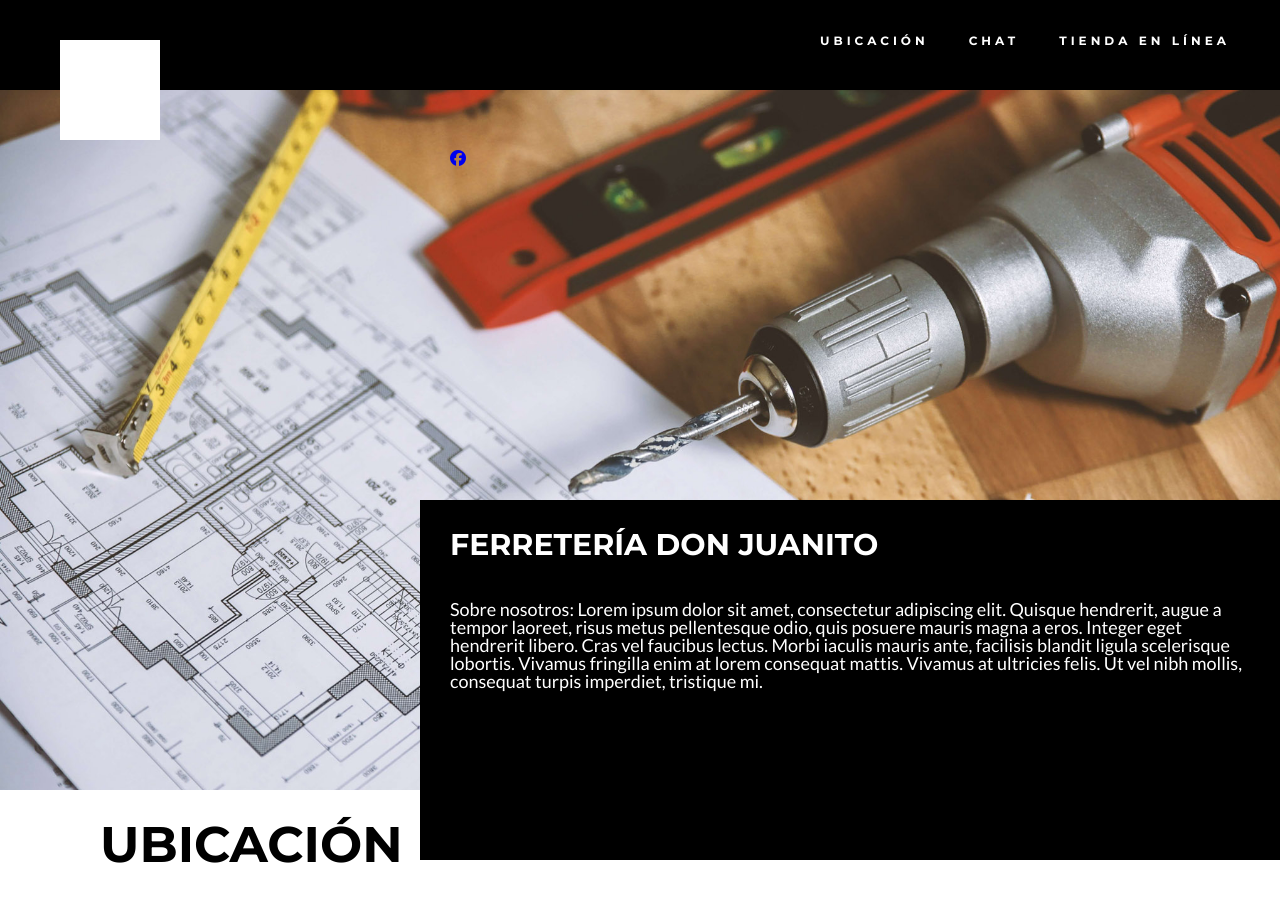
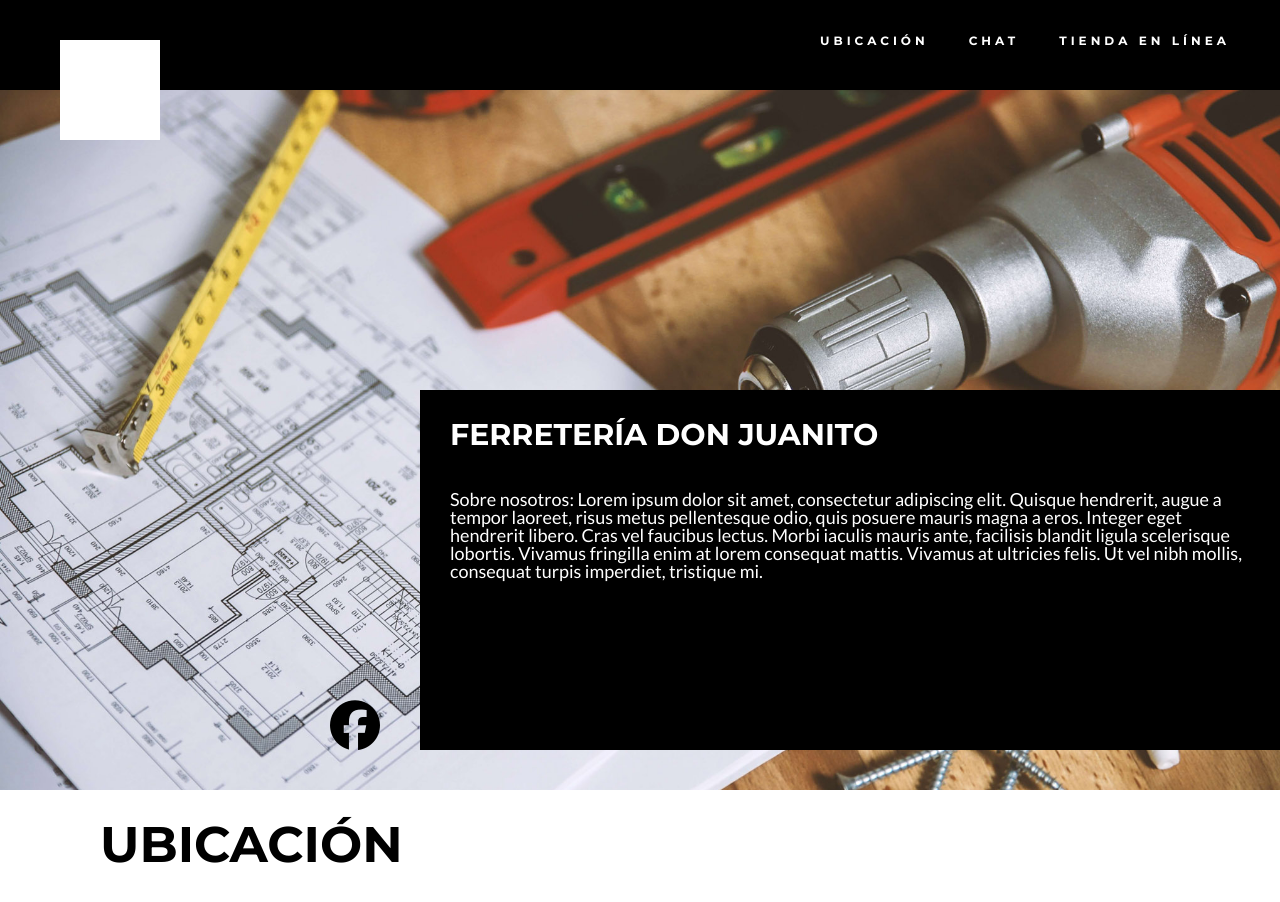
Before and after one commit to dianagrc/demo_minegociojrz, a plain HTML site: page index.html in a window 1280 px wide. Shown: the top 902 px of the page. Drawn offline with Linux system fonts and the light colour scheme; grey boxes are pictures that could not be loaded.

Commit message:
Botón de facebook acomodado

```diff
--- a/css/main.css
+++ b/css/main.css
@@ -1,14 +1,11 @@
-
-
-
 body {
     margin: 0px;
     padding: 0px !important;
-    -webkit-box-sizing: border-box ;
+    -webkit-box-sizing: border-box;
     box-sizing: border-box;
 }
 
-nav{
+nav {
 
     width: 100%;
     height: 90px;
@@ -16,13 +13,13 @@ nav{
     background-color: black;
 }
 
-	nav ul{
+nav ul {
     height: auto;
     padding: 32px;
     float: right;
 }
 
-     nav li{
+nav li {
     display: inline;
     padding: 18px;
     font-size: 12px;
@@ -33,26 +30,30 @@ nav{
 
 }
 
-     nav a{ /* hyper */
+nav a {
+    /* hyper */
     text-decoration: none;
     color: white;
-            transition: all 1s ease; /* default state for hover */
+    -webkit-transition: all 1s ease;
+    transition: all 1s ease;
+    /* default state for hover */
 }
 
-    nav a:hover {
+nav a:hover,
+.facebook i:hover {
     color: orangered;
 }
 
 
 
-.content{
+.content {
     margin-top: auto;
     width: 100%;
     height: 700px;
 
 }
 
-.about{
+.about {
     width: 100%;
     height: 700px;
     background-image: url(../img/tools.jpg);
@@ -60,15 +61,7 @@ nav{
     z-index: 0;
 }
 
-
-.fab{
-    width: 50px;
-    height: 50px;
-    margin-left: 450px;
-    padding-top: 60px;
-    z-index: 5;
-}
-.logocontainer{
+.logocontainer {
     height: 100px;
     position: absolute;
     margin-top: -50px;
@@ -79,9 +72,28 @@ nav{
 
 }
 
+.infocontainer {
+    height: 100%;
+    display: -webkit-box;
+    display: -ms-flexbox;
+    display: flex;
+}
 
+.facebook {
+    position: absolute;
+    right: 0;
+    margin-right: 900px;
+    margin-top: 610px;
+}
 
-.about .info{
+.facebook i {
+    font-size: 50px;
+    color: #000;
+    -webkit-transition: all 1s ease;
+    transition: all 1s ease;
+}
+
+.about .info {
     background-color: black;
     color: #fff;
     height: 300px;
@@ -93,7 +105,7 @@ nav{
 
 }
 
-.about .info h1{
+.about .info h1 {
 
     font-family: 'Montserrat', sans-serif;
     font-weight: 700;
@@ -101,7 +113,7 @@ nav{
     font-size: 30px;
 }
 
-.about .info p{
+.about .info p {
     margin-top: 40px;
     font-family: 'Lato', sans-serif;
     font-size: 18px;
@@ -109,7 +121,7 @@ nav{
 
 /** LOCATION **/
 
-.location h2{
+.location h2 {
     margin: 30px 100px;
     font-family: 'Montserrat', sans-serif;
     font-weight: 700;
@@ -135,7 +147,7 @@ footer {
     color: #fff;
 }
 
-p2{
+p2 {
     font-family: 'Lato', sans-serif;
     width: auto;
     float: right;
@@ -143,22 +155,3 @@ p2{
     padding-top: 20px;
 
 }
-
-
-
-
-
-
-
-
-
-
-
-
-
-
-
-
-
-
-}
--- a/index.html
+++ b/index.html
@@ -1,5 +1,6 @@
 <!doctype html>
 <html>
+
 <head>
     <meta charset="UTF-8">
     <meta name="viewport" content="width=device-width, user-scalable=no, initial-scale=1.0, maximum-scale=1.0, minimum-scale=1.0">
@@ -8,7 +9,7 @@
 
     <link href="css/reset.css" rel="stylesheet" type="text/css">
 
-<link href="https://fonts.googleapis.com/css?family=Montserrat: 300,300i,400,700,800"  rel="stylesheet">
+    <link href="https://fonts.googleapis.com/css?family=Montserrat: 300,300i,400,700,800" rel="stylesheet">
     <link href="https://fonts.googleapis.com/css?family=Lato:300,400&display=swap" rel="stylesheet">
 
     <script src="https://kit.fontawesome.com/2ed1680cbf.js" crossorigin="anonymous"></script>
@@ -19,32 +20,23 @@
 
 <body>
     <div class="wrap">
-
-
-
         <nav>
             <ul>
                 <li> <a href="#"> Ubicación</a></li>
                 <li> <a href=" https://wa.me/526271236698" target="_blank"> Chat</a></li>
                 <li> <a href="https://www.shopify.com/" target="_blank"> Tienda en Línea</a></li>
             </ul>
-
         </nav>
 
         <div class="content">
-
-
             <section class="about">
-
                 <div class="logocontainer">
-
                     <div class="logoblock">
-
+                    </div>
                 </div>
 
-        </div>
                     <div class="facebook">
-                    <a href="#"> <i class="fab fa-facebook"></i> </a>
+                        <a href="https://www.facebook.com/SIDEChih/"> <i class="fab fa-facebook"></i> </a>
                     </div>
 
                     <div class="info">
@@ -54,7 +46,6 @@
                             Sobre nosotros: Lorem ipsum dolor sit amet, consectetur adipiscing elit. Quisque hendrerit, augue a tempor laoreet, risus metus pellentesque odio, quis posuere mauris magna a eros. Integer eget hendrerit libero. Cras vel faucibus lectus. Morbi iaculis mauris ante, facilisis blandit ligula scelerisque lobortis. Vivamus fringilla enim at lorem consequat mattis. Vivamus at ultricies felis. Ut vel nibh mollis, consequat turpis imperdiet, tristique mi.
                         </p>
                     </div>
-
             </section>
 
             <section class="location">
@@ -65,6 +56,7 @@
 
                     <div class="info-location">
                         <p>José Sucre esquina, Rep. Dominicana 35, Las Americas, 33880 Cd. Juárez, CHIH.</p>
+
                         <br>
 
                         <p>Horario:</p>
@@ -73,7 +65,6 @@
 
                         <p>8:00am - 8:00pm</p>
                     </div>
-
                 </div>
 
                 <footer>
@@ -94,6 +85,4 @@
     </div>
 
 
-</body>
-
-</html>
+</body></html>
```
Lines whose indentation alone changed are shown as unchanged.
